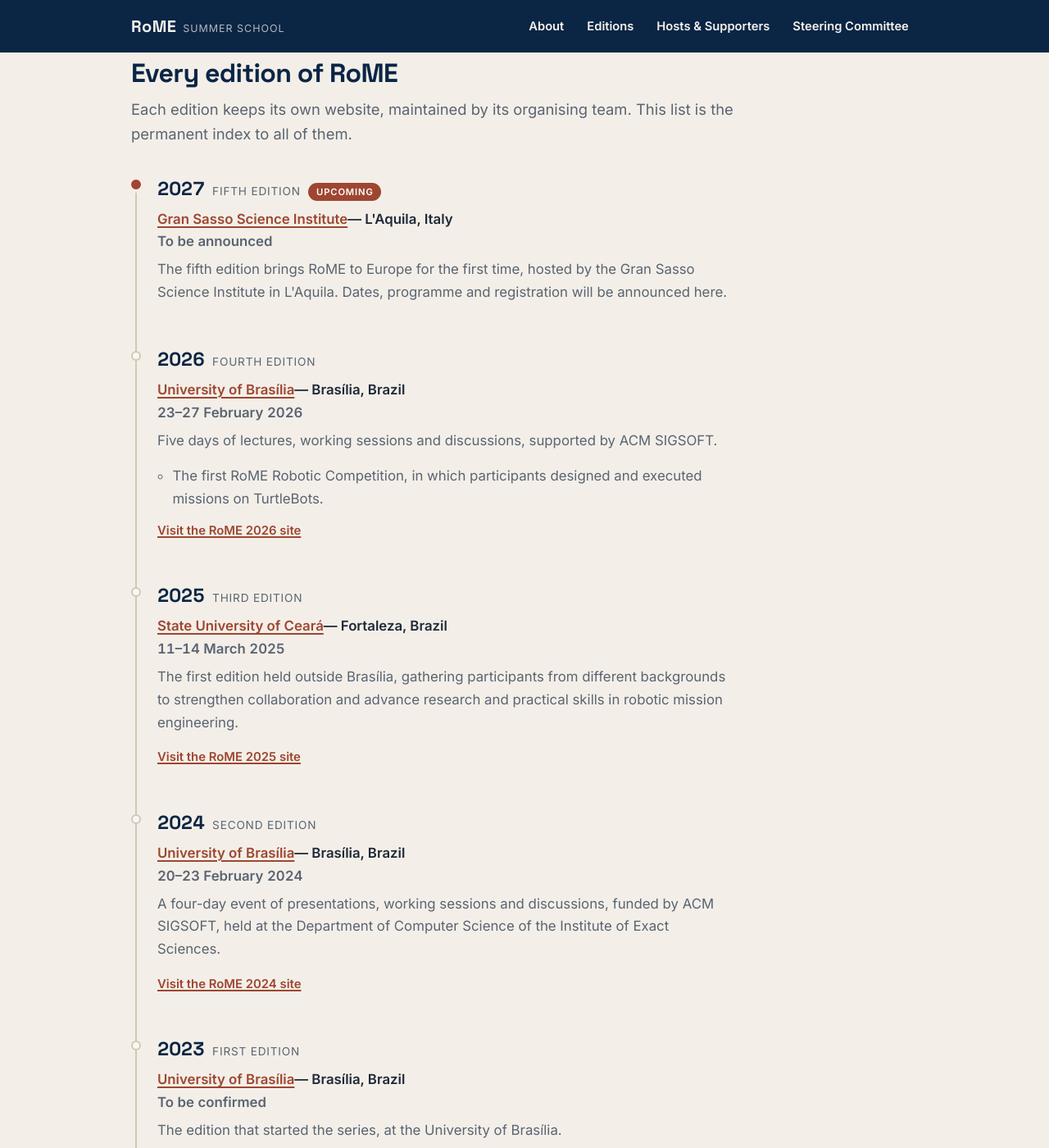
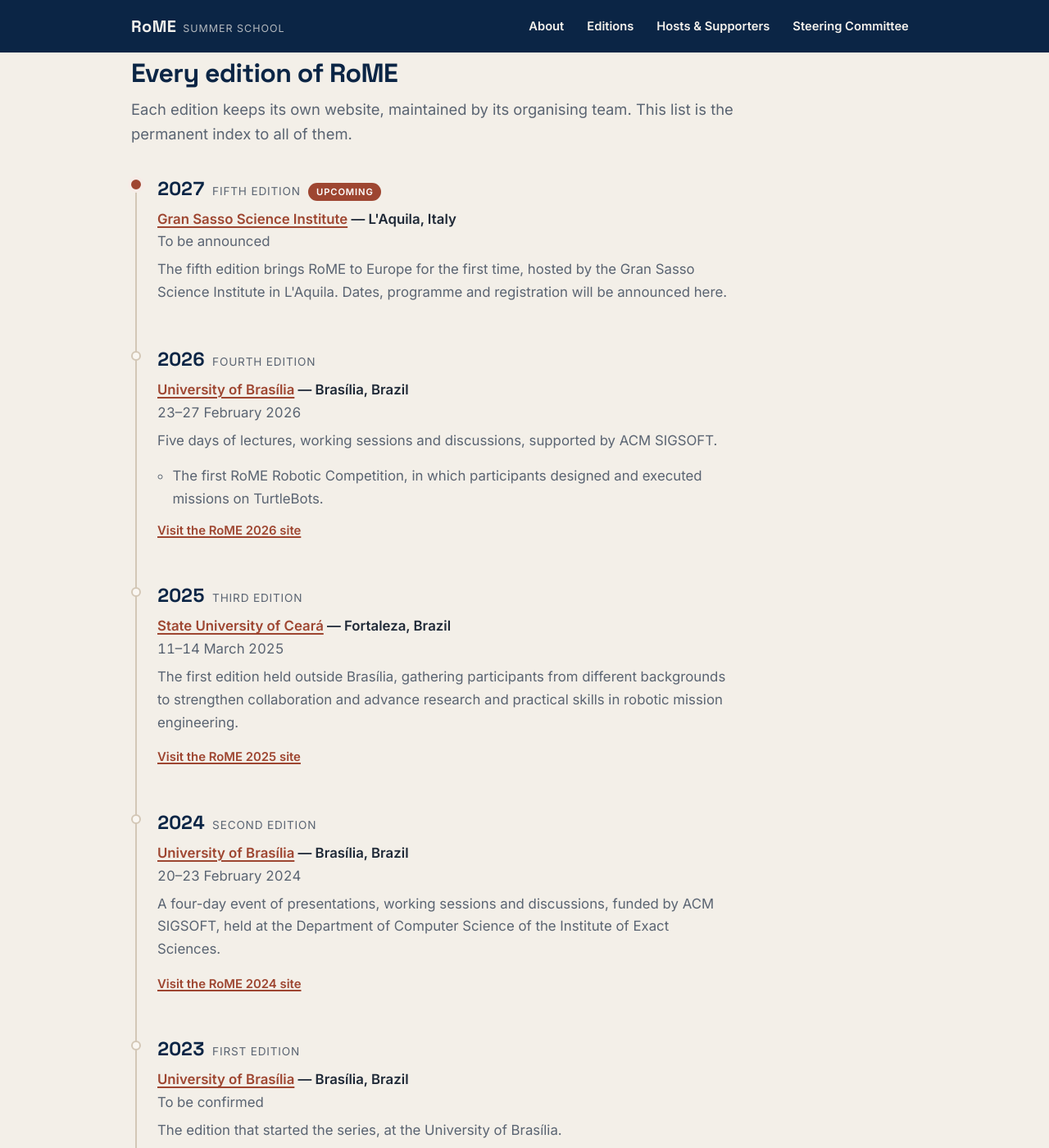
Before and after one commit to rome-school/rome-school.github.io, a Jekyll site: the page built from index.md, in a window 1280 px wide and 1400 px high, scrolled down 1851 px. Shown: the whole window at 82% size. Built offline with Jekyll 4.4.1, drawn with Linux system fonts in a browser that asks for light colours.

Commit message:
Render edition dates in regular weight instead of inheriting bold

```diff
--- a/_includes/editions.html
+++ b/_includes/editions.html
@@ -18,8 +18,7 @@
       <a href="{{ edition.host_url }}">{{ edition.host }}</a>
       {%- else -%}
       {{ edition.host }}
-      {%- endif -%}
-      — {{ edition.city }}, {{ edition.country }}
+      {%- endif %} — {{ edition.city }}, {{ edition.country }}
       <br>
       <span class="edition__when">{{ edition.dates }}</span>
     </p>
--- a/_sass/_rome.scss
+++ b/_sass/_rome.scss
@@ -441,6 +441,7 @@ ul { padding-left: 1.15rem; }
 
 .edition__when {
   color: var(--text-muted);
+  font-weight: 400;
   font-variant-numeric: tabular-nums;
 }
 
```
